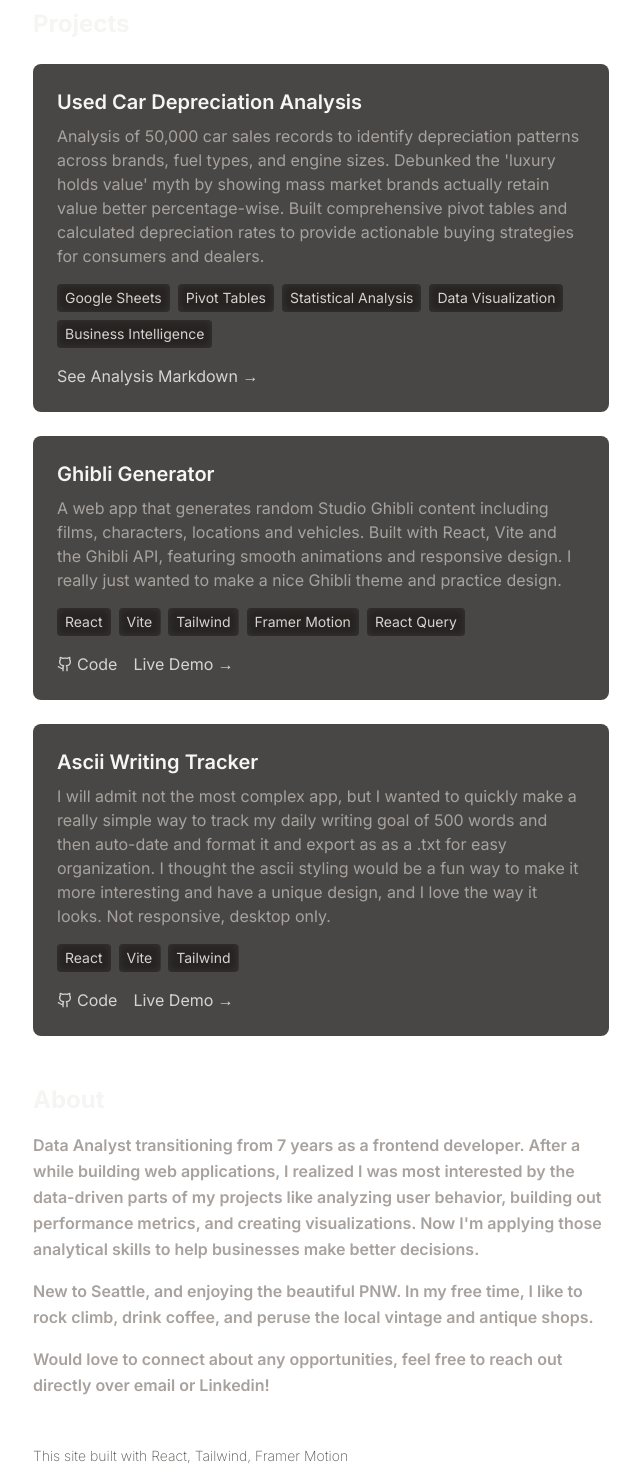
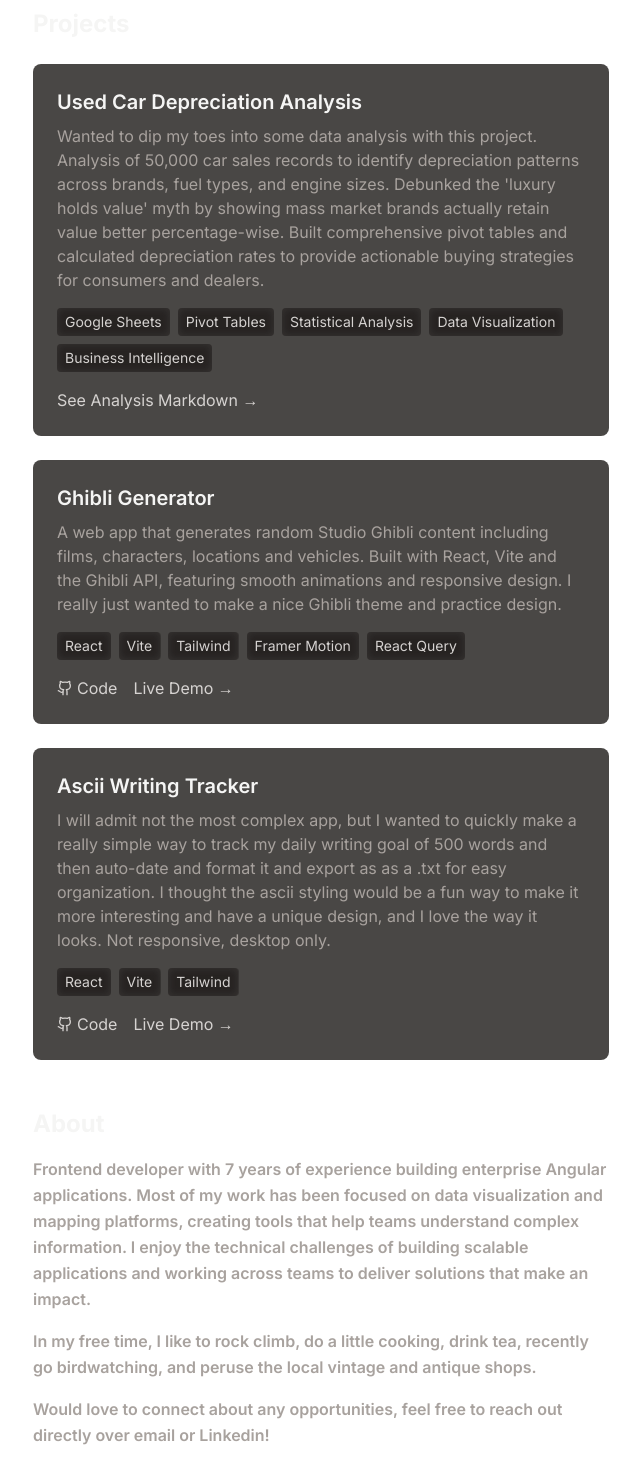
Before and after one commit to rschmidt6/rs-portfolio, a React (Vite) app: page / in a window 1280 px wide. Shown: the part 880-2350 px from the top of the page, without its empty margins (537-1177 px from the left). Built offline with nearby package versions, Linux system fonts and the light colour scheme.

Commit message:
updated for austin

```diff
--- a/package.json
+++ b/package.json
@@ -33,6 +33,6 @@
     "tailwindcss": "^3.4.16",
     "typescript": "~5.6.2",
     "typescript-eslint": "^8.15.0",
-    "vite": "^6.0.1"
+    "vite": "^6.3.6"
   }
 }
--- a/src/components/Portfolio.tsx
+++ b/src/components/Portfolio.tsx
@@ -22,7 +22,7 @@ const Portfolio = () => {
               Frontend Developer
             </h2>
             <h2 className="text-lg font-[200] lg:text-lg text-stone-400 pb-3 flex items-center gap-1">
-              <MapPin size="18" /> <span>Seattle, WA / Austin, TX </span>
+              <MapPin size="18" /> <span>Austin, TX </span>
             </h2>
             <TypingText />
           </div>
@@ -219,7 +219,7 @@ const Portfolio = () => {
                   "Data Visualization",
                   "Business Intelligence",
                 ]}
-                description="Analysis of 50,000 car sales records to identify depreciation patterns across brands, fuel types, and engine sizes. Debunked the 'luxury holds value' myth by showing mass market brands actually retain value better percentage-wise. Built comprehensive pivot tables and calculated depreciation rates to provide actionable buying strategies for consumers and dealers."
+                description="Wanted to dip my toes into some data analysis with this project. Analysis of 50,000 car sales records to identify depreciation patterns across brands, fuel types, and engine sizes. Debunked the 'luxury holds value' myth by showing mass market brands actually retain value better percentage-wise. Built comprehensive pivot tables and calculated depreciation rates to provide actionable buying strategies for consumers and dealers."
               />
               <Project
                 title="Ghibli Generator"
@@ -257,17 +257,17 @@ const Portfolio = () => {
             <h2 className="text-2xl font-bold mb-4 text-stone-100">About</h2>
             <div className="space-y-4">
               <p className="text-stone-400 leading-relaxed font-[600]">
-                Data Analyst transitioning from 7 years as a frontend developer.
-                After a while building web applications, I realized I was most
-                interested by the data-driven parts of my projects like
-                analyzing user behavior, building out performance metrics, and
-                creating visualizations. Now I'm applying those analytical
-                skills to help businesses make better decisions.
+                Frontend developer with 7 years of experience building
+                enterprise Angular applications. Most of my work has been
+                focused on data visualization and mapping platforms, creating
+                tools that help teams understand complex information. I enjoy
+                the technical challenges of building scalable applications and
+                working across teams to deliver solutions that make an impact.
               </p>
               <p className="text-stone-400 leading-relaxed font-[600]">
-                New to Seattle, and enjoying the beautiful PNW. In my free time,
-                I like to rock climb, drink coffee, and peruse the local vintage
-                and antique shops.
+                In my free time, I like to rock climb, do a little cooking,
+                drink tea, recently go birdwatching, and peruse the local
+                vintage and antique shops.
               </p>
               <p className="text-stone-400 leading-relaxed font-[600]">
                 Would love to connect about any opportunities, feel free to
```
Also changed, not shown: 1 other file (tests, documents, lock files or other folders).
